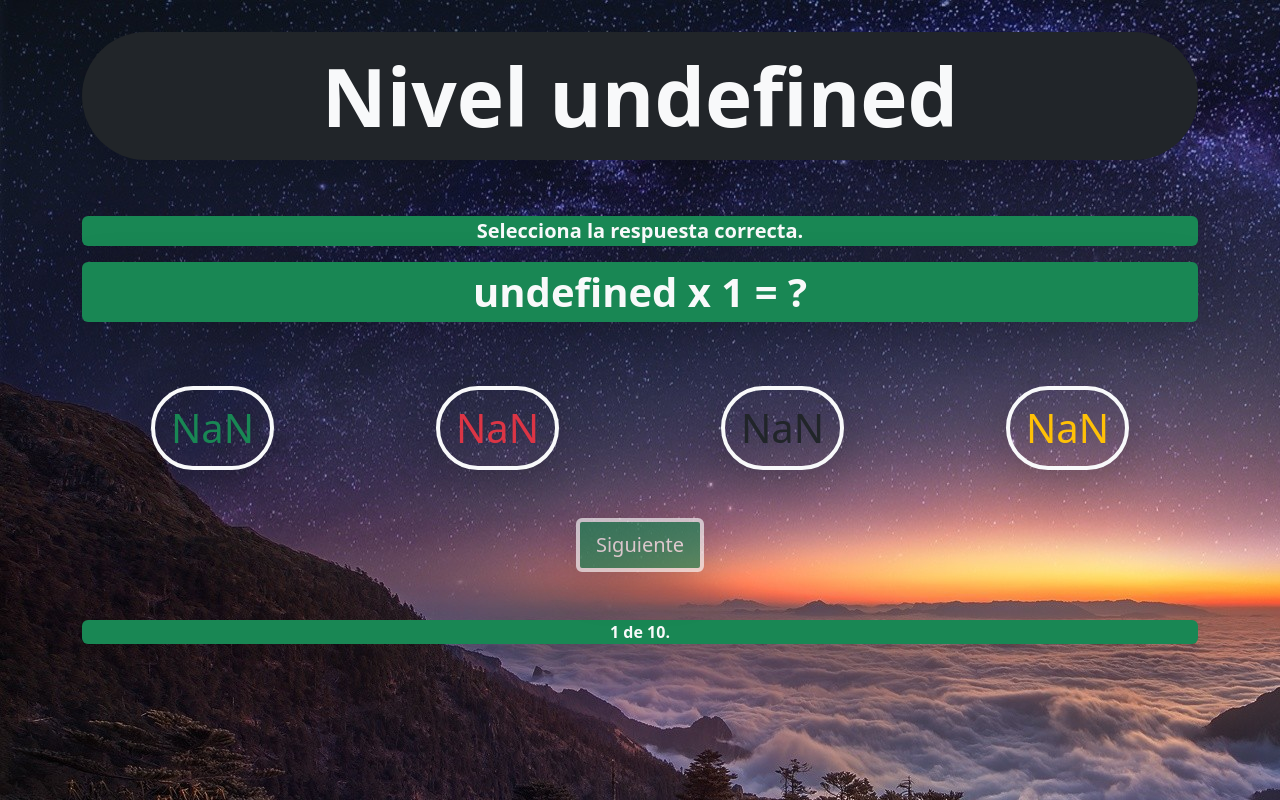
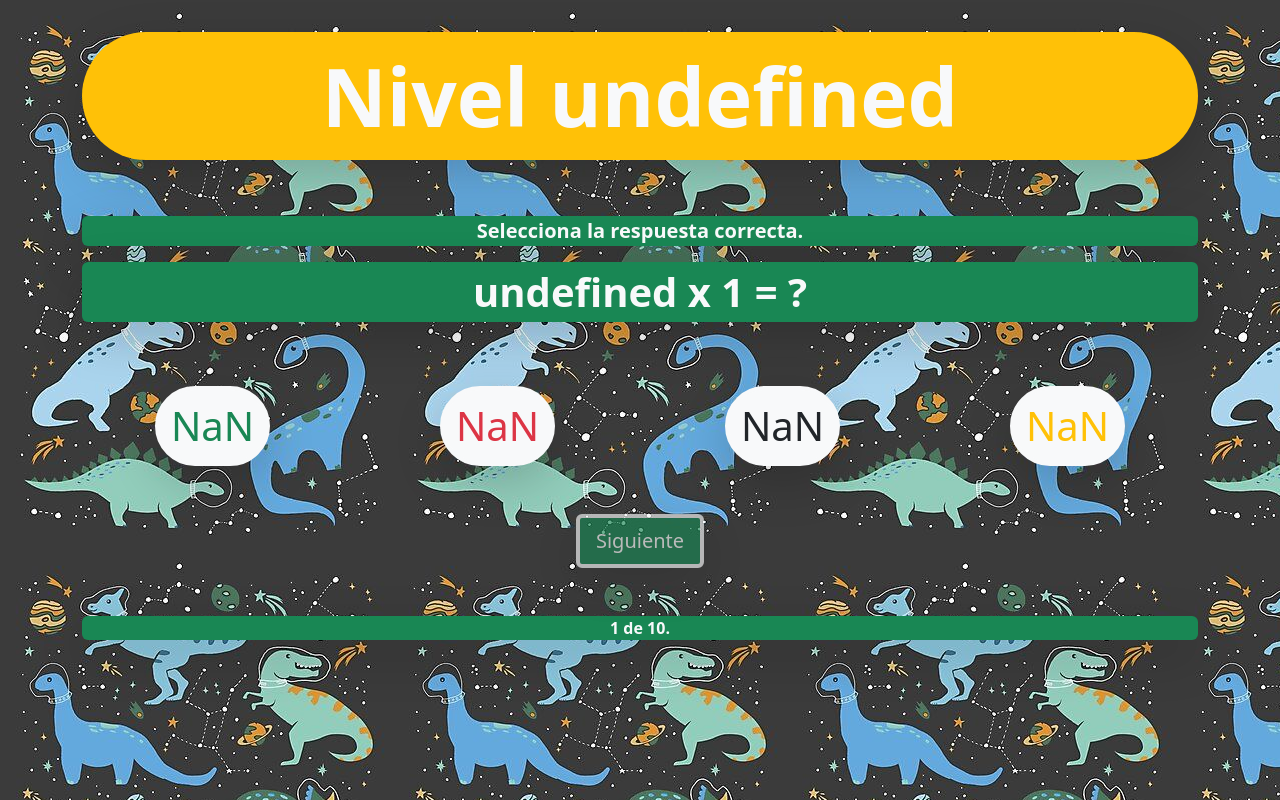
Before and after one commit to IvanArechiga182/PIA-LAB_IHC, a plain HTML site: page ver_tabla.html in a window 1280 px wide. Drawn offline with nearby package versions, Linux system fonts and the light colour scheme.

Commit message:
Se agregaron nuevas imagenes y fondos, terminado la edicion de colores y fondos de la app

```diff
--- a/estilos/style.css
+++ b/estilos/style.css
@@ -4,8 +4,8 @@
 }
 
 #body {
-    background-image: url(../fondo.jpg);
-    background-repeat: no-repeat;
+    background-image: url(../imagenes/e971d23b562108af485d0870e05e1f40.jpg);
+    background-repeat: repeat;
     background-size: auto;
 }
 
@@ -87,3 +87,7 @@
     position: static;
     margin-left: 20%;
 }
+
+h2{
+    color: white;
+}
--- a/style1.css
+++ b/style1.css
@@ -3,7 +3,7 @@
     margin: 0;
 }
 
-#body {
+body {
     background-image: url(fondo.jpg);
     background-repeat: no-repeat;
     background-size: auto;
@@ -87,3 +87,7 @@
     position: static;
     margin-left: 20%;
 }
+
+h2{
+    color: #42cbf5;
+}
--- a/ver_tabla.html
+++ b/ver_tabla.html
@@ -14,7 +14,7 @@
     <main class="container py-3 my-3 text-center">
         <div class="row">
             <div class="col">
-                <h1 class="text-center text-light fw-bolder display-1 py-3 bg-dark rounded-pill shadow-lg" id="h1_nivel"></h1>
+                <h1 class="text-center text-light fw-bolder display-1 py-3 bg-warning rounded-pill shadow-lg" id="h1_nivel"></h1>
             </div>
         </div>
 
@@ -28,19 +28,19 @@
 
         <div class="row mt-5">
             <div class="col">
-                <button class="btn btn-outline-success rounded-pill border border-4 border-light shadow-lg btn-lg fs-1" id="btn_r1" onclick="seleccion_boton(this.id)"></button>
+                <button class="btn btn-outline-success rounded-pill border border-4 border-light bg-light shadow-lg  fs-1" id="btn_r1" onclick="seleccion_boton(this.id)"></button>
             </div>
 
             <div class="col">
-                <button class="btn btn-outline-danger rounded-pill border border-4 border-light shadow-lg btn-lg fs-1" id="btn_r2" onclick="seleccion_boton(this.id)"></button>
+                <button class="btn btn-outline-danger rounded-pill border border-4 border-light bg-light shadow-lg  fs-1" id="btn_r2" onclick="seleccion_boton(this.id)"></button>
             </div>
 
             <div class="col">
-                <button class="btn btn-outline-dark rounded-pill border border-4 border-light shadow-lg btn-lg fs-1" id="btn_r3" onclick="seleccion_boton(this.id)"></button>
+                <button class="btn btn-outline-dark rounded-pill border border-4 border-light bg-light shadow-lg  fs-1" id="btn_r3" onclick="seleccion_boton(this.id)"></button>
             </div>
 
             <div class="col">
-                <button class="btn btn-outline-warning rounded-pill border border-4 border-light shadow-lg btn-lg fs-1" id="btn_r4" onclick="seleccion_boton(this.id)"></button>
+                <button class="btn btn-outline-warning rounded-pill border border-4 border-light bg-light shadow-lg  fs-1" id="btn_r4" onclick="seleccion_boton(this.id)"></button>
             </div>
         </div>
 
```
Also changed, not shown: empezar_test.html (+1 -1 lines), index.html (+3 -3 lines), menu.html (+2 -2 lines), nombre.html (+1 -1 lines), test.html (+1 -1 lines), imagenes/dinosaurs-seamless-pattern-for-kids--creative-vector-childish-background-v_1781425jpg!w700wp.webp (added), imagenes/e971d23b562108af485d0870e05e1f40.jpg (added), imagenes/fondoMejor.jpeg (added).
